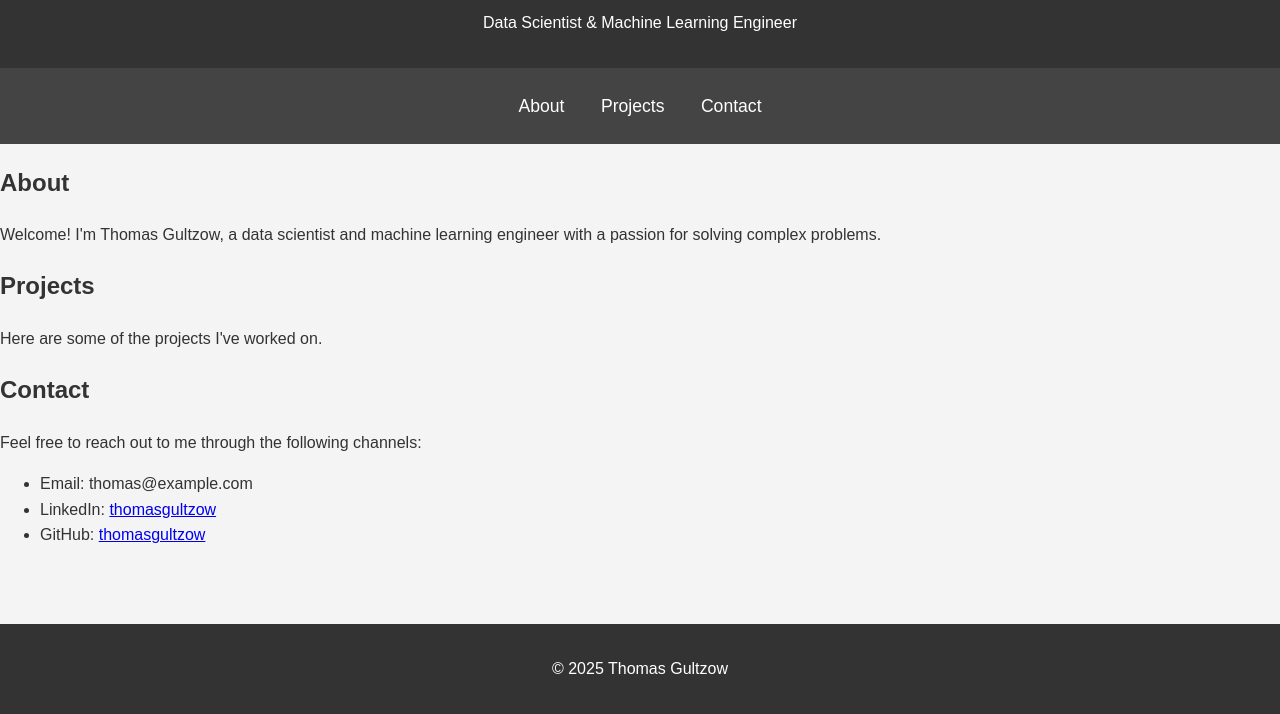
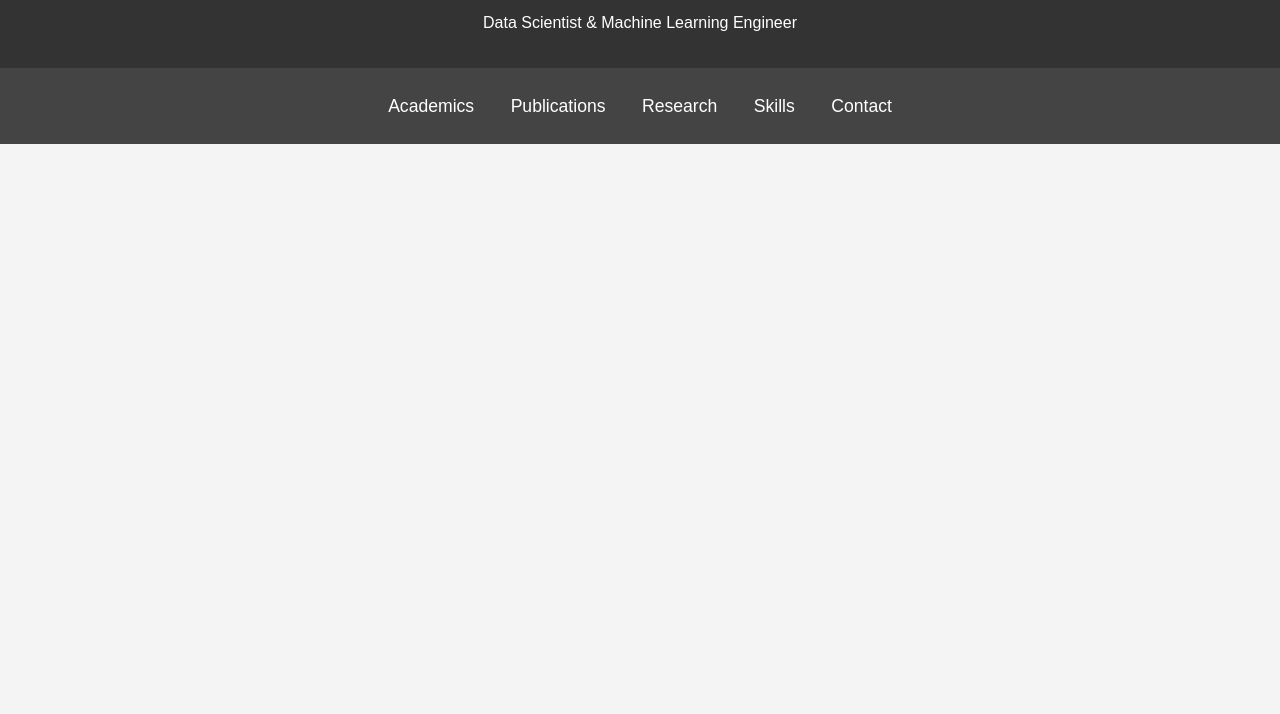
Before and after one commit to himanshubansal-Photonics/himanshubansal.github.io, a plain HTML site: page index.html in a window 1280 px wide. Shown: the part 86-800 px from the top of the page. Drawn offline with Linux system fonts and the light colour scheme.

Commit message:
Update index.html

```diff
--- a/index.html
+++ b/index.html
@@ -3,41 +3,22 @@
 <head>
     <meta charset="UTF-8">
     <meta name="viewport" content="width=device-width, initial-scale=1.0">
-    <title>Thomas Gultzow</title>
+    <title>Himanshu Bansal</title>
     <link rel="stylesheet" href="styles.css">
 </head>
 <body>
     <header>
-        <h1>Thomas Gultzow</h1>
+        <h1>Himanshu Bansal</h1>
         <p>Data Scientist & Machine Learning Engineer</p>
     </header>
     <nav>
         <ul>
-            <li><a href="#about">About</a></li>
-            <li><a href="#projects">Projects</a></li>
-            <li><a href="#contact">Contact</a></li>
+            <li><a href="academics.html">Academics</a></li>
+            <li><a href="publications.html">Publications</a></li>
+            <li><a href="research.html">Research</a></li>
+            <li><a href="skills.html">Skills</a></li>
+            <li><a href="contact.html">Contact</a></li>
         </ul>
     </nav>
-    <section id="about">
-        <h2>About</h2>
-        <p>Welcome! I'm Thomas Gultzow, a data scientist and machine learning engineer with a passion for solving complex problems.</p>
-    </section>
-    <section id="projects">
-        <h2>Projects</h2>
-        <p>Here are some of the projects I've worked on.</p>
-        <!-- Add project details here -->
-    </section>
-    <section id="contact">
-        <h2>Contact</h2>
-        <p>Feel free to reach out to me through the following channels:</p>
-        <ul>
-            <li>Email: thomas@example.com</li>
-            <li>LinkedIn: <a href="https://www.linkedin.com/in/thomasgultzow" target="_blank">thomasgultzow</a></li>
-            <li>GitHub: <a href="https://github.com/thomasgultzow" target="_blank">thomasgultzow</a></li>
-        </ul>
-    </section>
-    <footer>
-        <p>&copy; 2025 Thomas Gultzow</p>
-    </footer>
 </body>
 </html>
```
